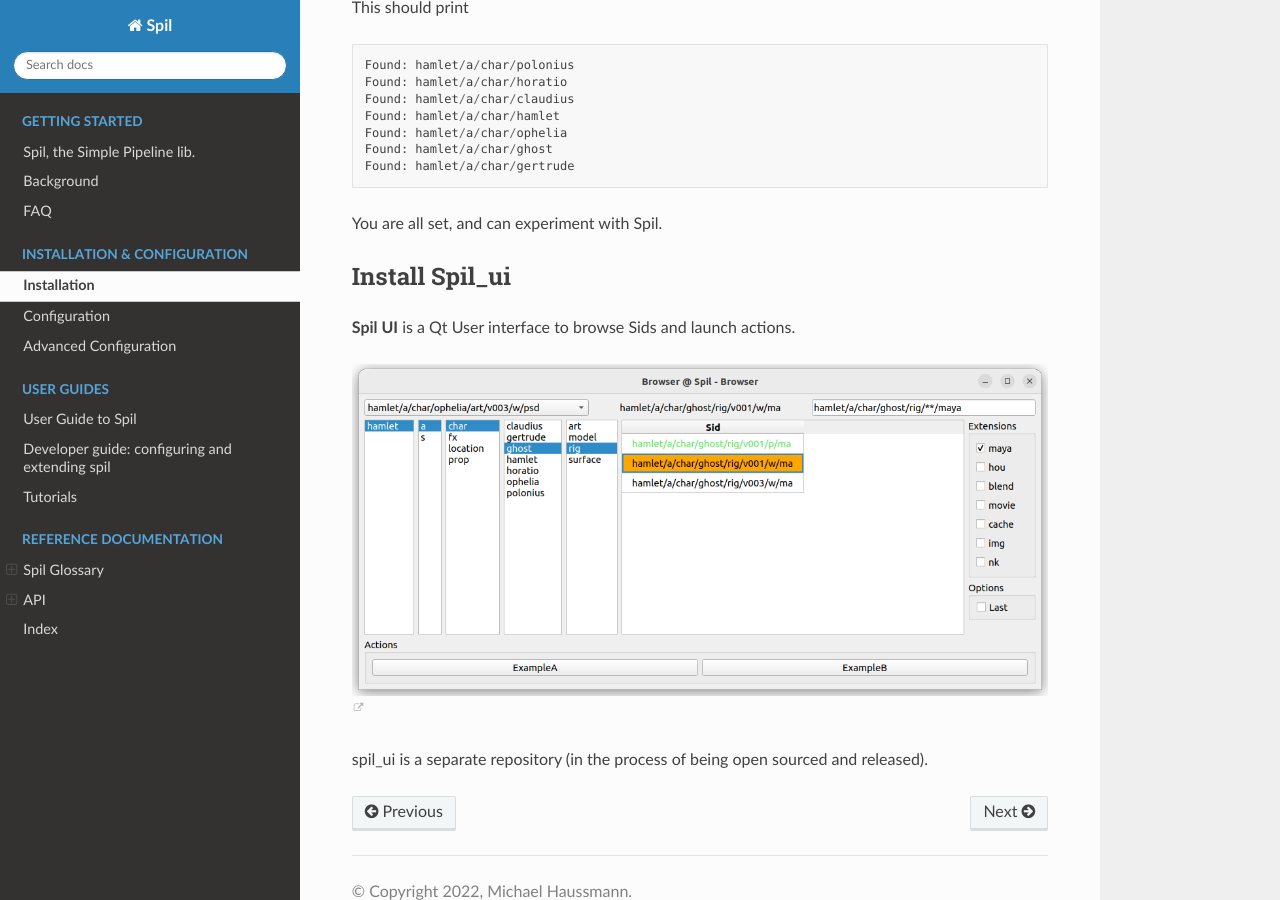
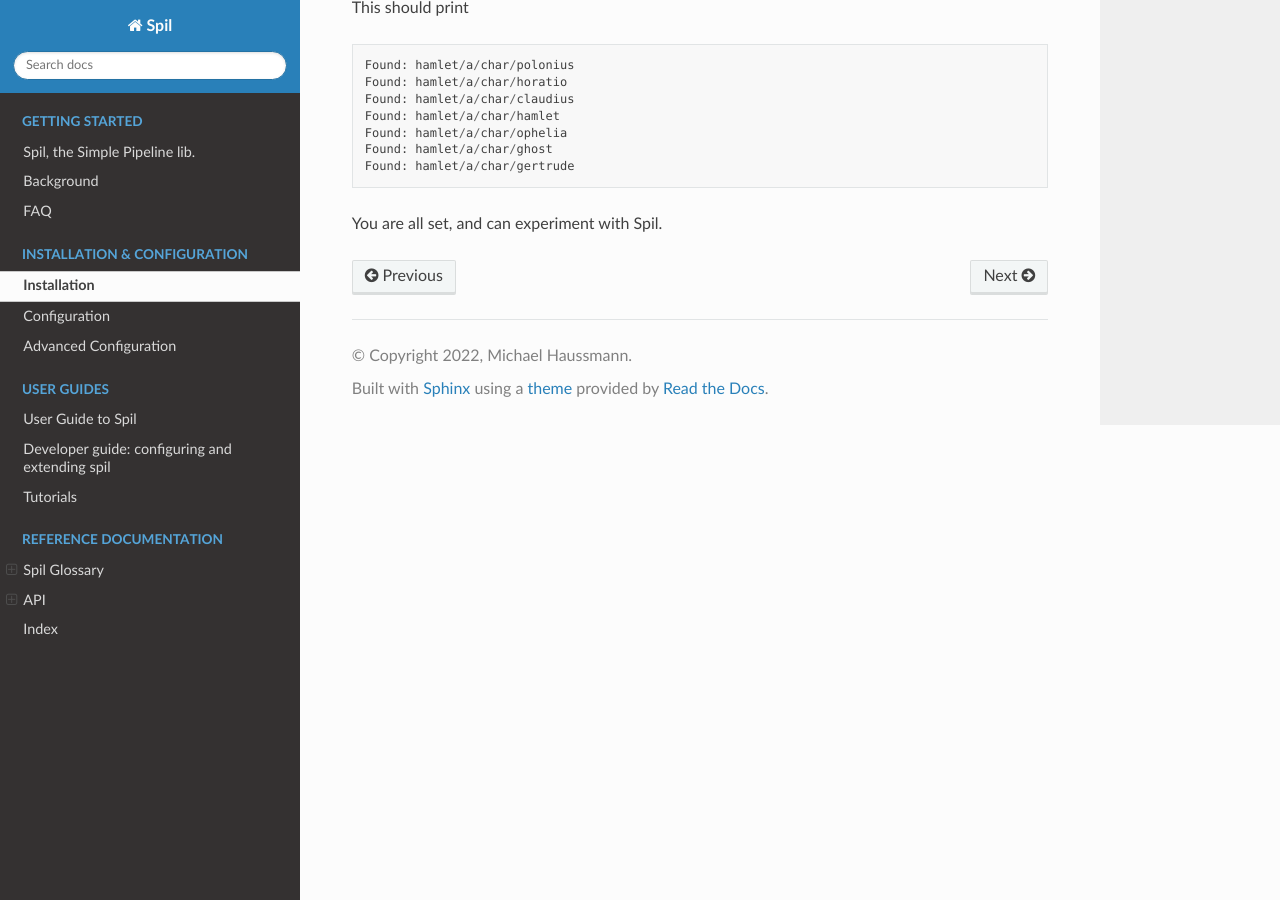
Before and after one commit to MichaelHaussmann/spil, a Sphinx documentation site: the page built from docs/installation.md, in a window 1280 px wide and 900 px high, scrolled down 1907 px. Built offline with Sphinx 7.4.7 and the Read the Docs theme 2.0.0, drawn with Linux system fonts in a browser that asks for light colours.

Commit message:
remove spil_ui from installation (not available yet)

````diff
--- a/docs/installation.md
+++ b/docs/installation.md
@@ -85,11 +85,3 @@ Found: hamlet/a/char/gertrude
 ```
 
 You are all set, and can experiment with Spil.
-
-## Install Spil_ui
-
-**Spil UI** is a Qt User interface to browse Sids and launch actions.
-
-[![Spil Qt UI](img/spil_ui.png)](https://github.com/MichaelHaussmann/spil_ui)
-
-spil_ui is a separate repository (in the process of being open sourced and released).
````
